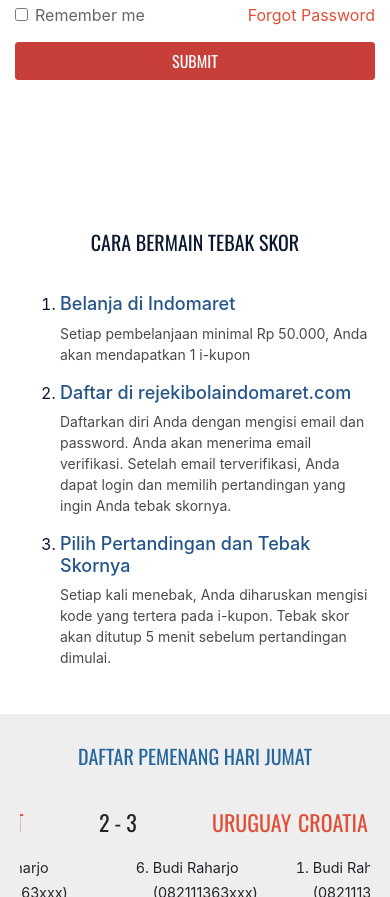
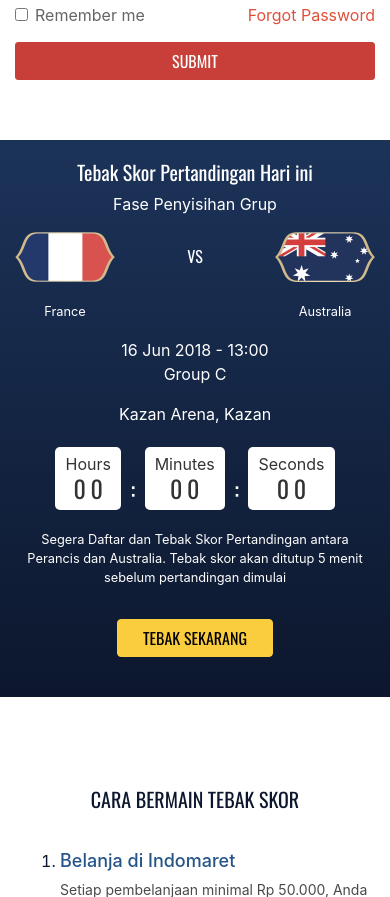
Before and after one commit to philipherlambang/rejeki, a plain HTML site: page index.html in a window 390 px wide. Shown: the part 609-1506 px from the top of the page. Drawn offline with nearby package versions, Linux system fonts and the light colour scheme.

Commit message:
update minor

```diff
--- a/index.html
+++ b/index.html
@@ -197,7 +197,7 @@
     </div>
 
     <div class="clearfix well-padding"></div>
-    <div class="container d-none d-lg-none d-sm-block match-info-mobile">
+    <div class="container d-lg-none d-sm-block d-xs-block match-info-mobile">
       <h5 class="text-white text-oswald text-center">Tebak Skor Pertandingan Hari ini</h5>
       <p class="text-center text-white">Fase Penyisihan Grup </p>
 
```
